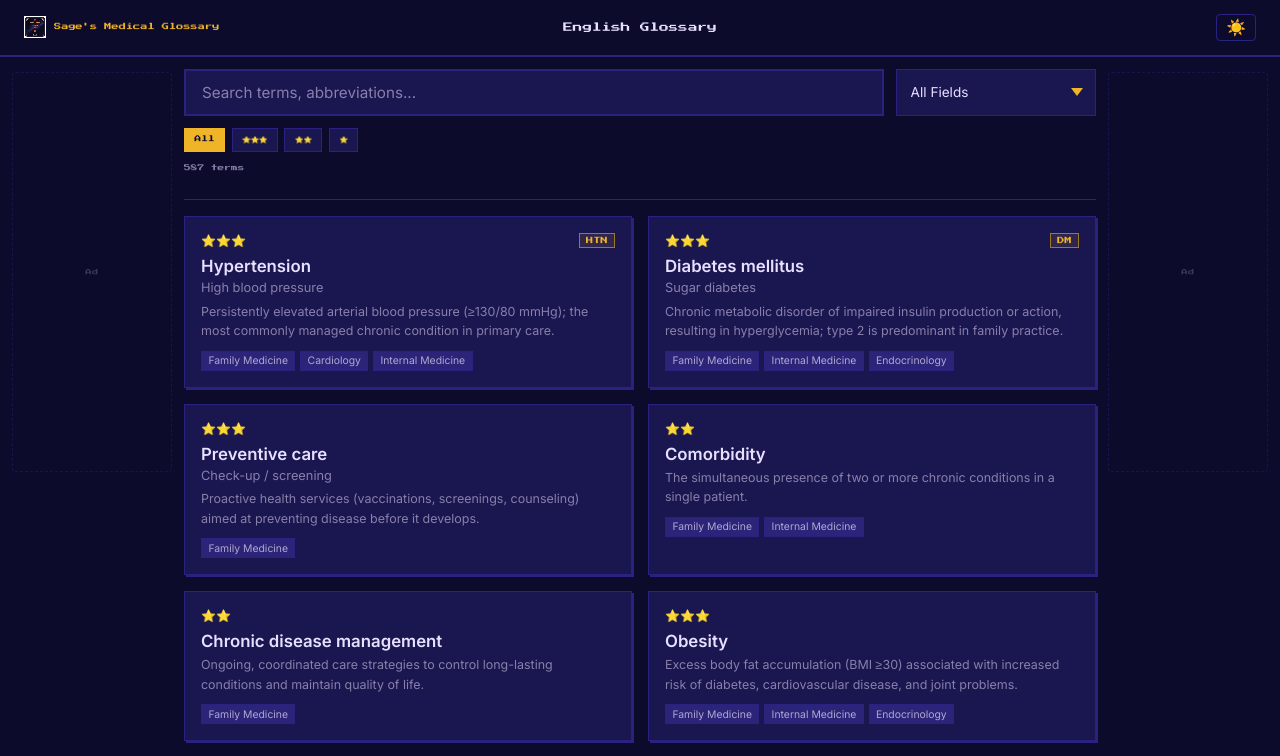
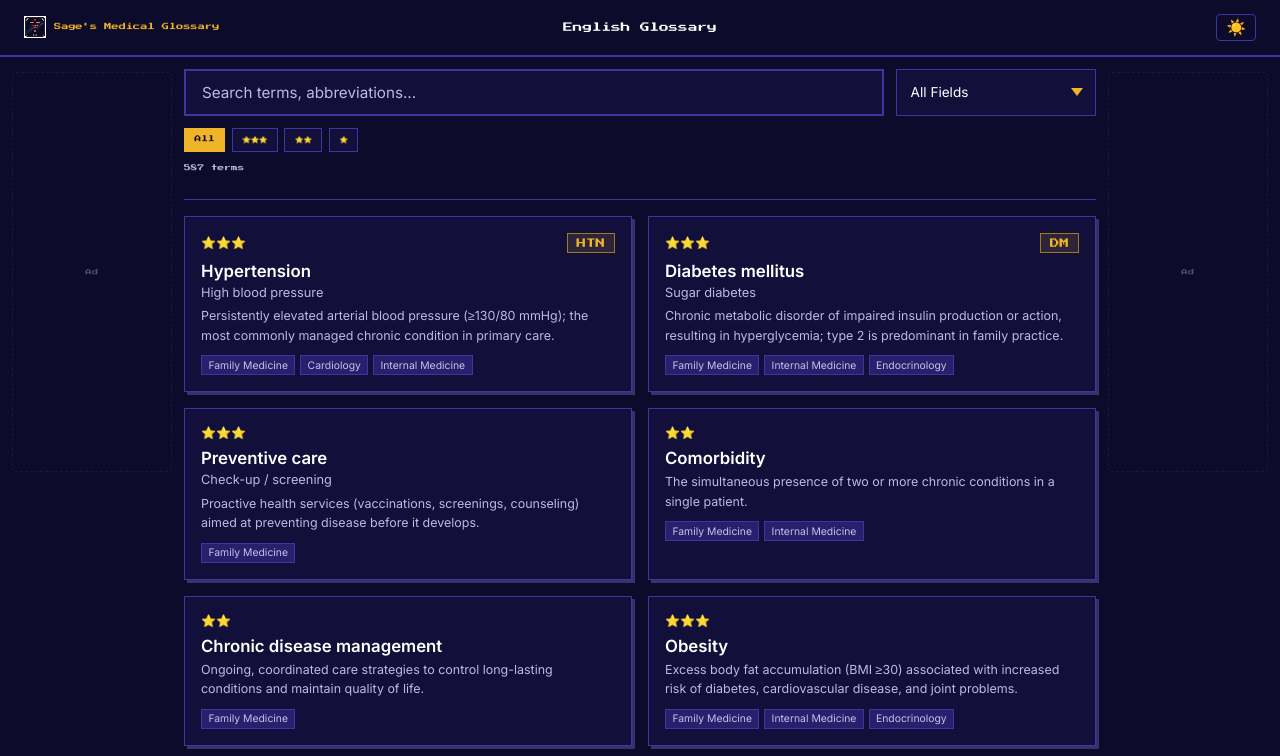
Before and after one commit to 372dev/medilexi, a Next.js app: page /glossary in a window 1280 px wide. Shown: the top 756 px of the page. Built offline with nearby package versions, Linux system fonts and the light colour scheme.

Commit message:
Update globals.css
Dark mode style update

```diff
--- a/src/app/globals.css
+++ b/src/app/globals.css
@@ -8,12 +8,12 @@
 :root {
   /* Night (default) */
   --color-bg:         #0D0B2B;
-  --color-panel:      #1A1650;
-  --color-border:     #2A2280;
+  --color-panel:      #12103A;
+  --color-border:     #3D36A0;
   --color-gold:       #F0B429;
   --color-gold-dim:   #A07820;
-  --color-text:       #E8E0FF;
-  --color-text-dim:   #8880AA;
+  --color-text:       #FFFFFF;
+  --color-text-dim:   #C0B8E0;
   --color-red:        #C94040;
   --color-green:      #3BAA6A;
   --color-blue:       #3B82F6;
@@ -21,13 +21,13 @@
   --color-locked-txt: #5A5880;
 
   /* Type badge colors */
-  --badge-p-bg:     rgba(59,130,246,0.15);
+  --badge-p-bg:     rgba(59,130,246,0.2);
   --badge-p-border: #3B82F6;
   --badge-p-text:   #93C5FD;
-  --badge-r-bg:     rgba(59,170,106,0.15);
+  --badge-r-bg:     rgba(59,170,106,0.2);
   --badge-r-border: #3BAA6A;
   --badge-r-text:   #6EE7B7;
-  --badge-s-bg:     rgba(201,64,64,0.15);
+  --badge-s-bg:     rgba(201,64,64,0.2);
   --badge-s-border: #C94040;
   --badge-s-text:   #FCA5A5;
 
@@ -147,7 +147,7 @@ button { font-family: var(--font-body); }
   position: sticky;
   top: 72px;
   min-height: 400px;
-  border: 1px dashed var(--color-border);
+  border: 1px dashed rgba(80,70,180,0.5);
   border-radius: 4px;
   display: flex;
   align-items: center;
@@ -263,12 +263,12 @@ button { font-family: var(--font-body); }
   background: var(--color-panel);
   border: 1px solid var(--color-border);
   padding: 1rem;
-  box-shadow: 2px 2px 0 0 var(--color-border);
+  box-shadow: 3px 3px 0 0 rgba(150,140,255,0.3);
   transition: border-color 0.15s, transform 0.15s, box-shadow 0.15s;
 }
 .c-card:hover {
   border-color: var(--color-gold-dim);
-  box-shadow: 2px 2px 0 0 var(--color-gold-dim);
+  box-shadow: 3px 3px 0 0 rgba(240,180,41,0.35);
   transform: translate(-1px, -1px);
 }
 
@@ -284,19 +284,19 @@ body.day .c-stars--1 { color: #9ca3af; }
 /* Abbr badge */
 .c-abbr {
   font-family: var(--font-pixel);
-  font-size: 0.45rem;
+  font-size: 0.6rem;
   color: var(--color-gold);
-  background: rgba(240,180,41,0.1);
+  background: rgba(240,180,41,0.12);
   border: 1px solid var(--color-gold-dim);
-  padding: 0.2rem 0.4rem;
+  padding: 0.25rem 0.55rem;
 }
 body.day .c-abbr { color: #185FA5; background: rgba(24,95,165,0.08); border-color: #185FA5; }
 
 /* Field badge */
 .c-field-badge {
   font-size: 0.65rem;
-  color: #B0A8D0;
-  background: rgba(60,50,160,0.5);
+  color: #C8C0E8;
+  background: rgba(80,65,200,0.35);
   border: 1px solid var(--color-border);
   padding: 0.15rem 0.4rem;
 }
@@ -326,7 +326,7 @@ body.day .c-field-badge { background: #f3f4f6; color: #374151; border-color: #d0
   opacity: 0;
   transition: opacity 0.15s;
   z-index: 10;
-  box-shadow: 2px 2px 0 0 var(--color-border);
+  box-shadow: 3px 3px 0 0 rgba(150,140,255,0.3);
   line-height: 1.8;
 }
 .c-part-highlight:hover::after { opacity: 1; }
@@ -363,9 +363,9 @@ body.day .c-part-s { background: rgba(201,64,64,0.1); border-bottom: 2px solid #
   line-height: 1.5;
   border-radius: 2px;
 }
-.c-ex-pill--p { background: var(--badge-p-bg); border-left: 2px solid var(--badge-p-border); color: #B0A8D0; }
-.c-ex-pill--r { background: var(--badge-r-bg); border-left: 2px solid var(--badge-r-border); color: #B0A8D0; }
-.c-ex-pill--s { background: var(--badge-s-bg); border-left: 2px solid var(--badge-s-border); color: #B0A8D0; }
+.c-ex-pill--p { background: var(--badge-p-bg); border-left: 2px solid var(--badge-p-border); color: #C0B8E0; }
+.c-ex-pill--r { background: var(--badge-r-bg); border-left: 2px solid var(--badge-r-border); color: #C0B8E0; }
+.c-ex-pill--s { background: var(--badge-s-bg); border-left: 2px solid var(--badge-s-border); color: #C0B8E0; }
 .c-ex-pill strong { color: var(--color-text); }
 body.day .c-ex-pill--p, body.day .c-ex-pill--r, body.day .c-ex-pill--s { color: #374151; }
 body.day .c-ex-pill strong { color: #111827; }
```
